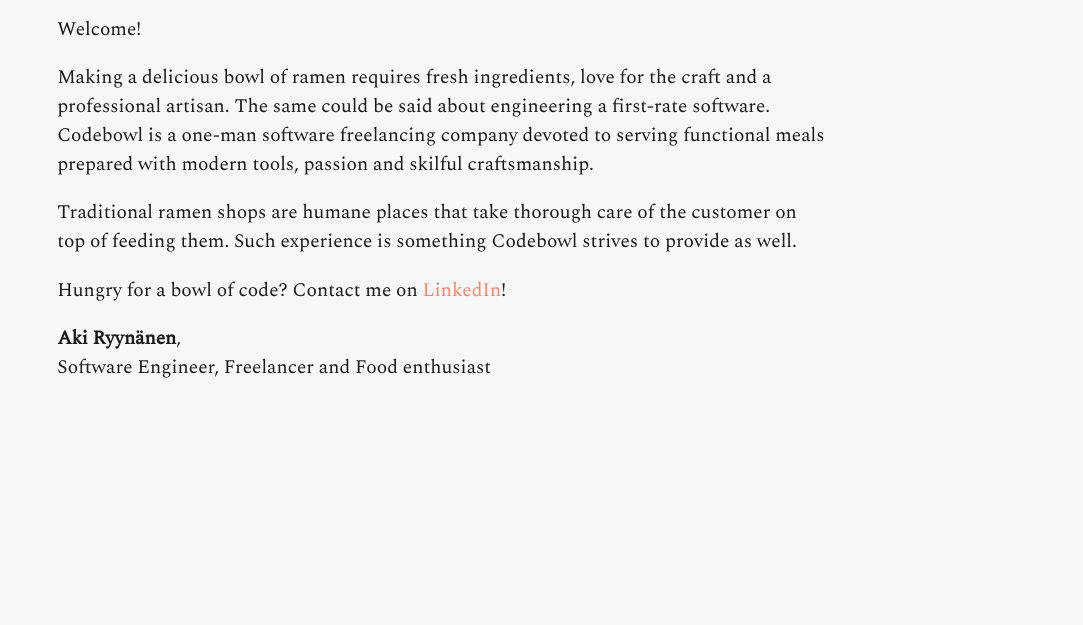
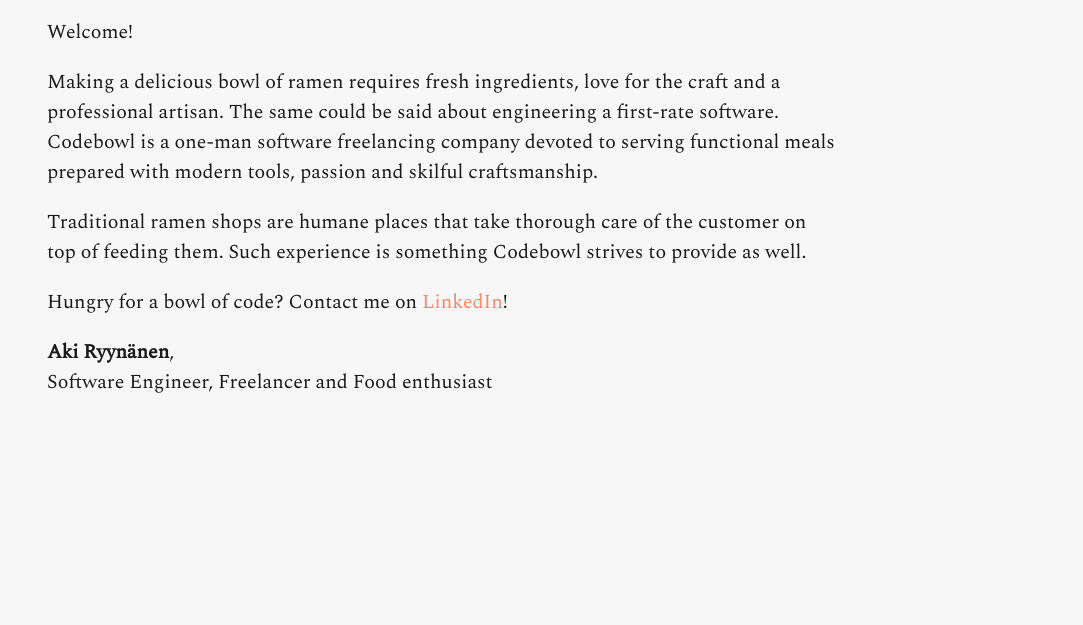
Before and after one commit to CodebowlFreelancing/codebowl-web-dev, a website: page src/index.html in a window 1280 px wide. Shown: the part 110-735 px from the top of the page, without its empty margins (197-1280 px from the left). Drawn offline with nearby package versions, Linux system fonts and the light colour scheme.

Commit message:
Fine tune font-size algorithm values

```diff
--- a/src/compstyle.css
+++ b/src/compstyle.css
@@ -1,6 +1,6 @@
 html {
-  font-size: 16px;
-  font-size: calc(16px + (24 - 16) * ((100vh - 240px) / (1600 - 240)));
+  font-size: 14px;
+  font-size: calc(14px + (48 - 14) * ((100vh - 520px) / (2160 - 520)));
   font-family: "Spectral", serif;
 }
 
--- a/src/style.css
+++ b/src/style.css
@@ -1,6 +1,6 @@
 html {
-  font-size: 16px;
-  font-size: calc(16px + (24 - 16) * ((100vh - 240px) / (1600 - 240)));
+  font-size: 14px;
+  font-size: calc(14px + (48 - 14) * ((100vh - 520px) / (2160 - 520)));
   font-family: "Spectral", serif;
 }
 
```
